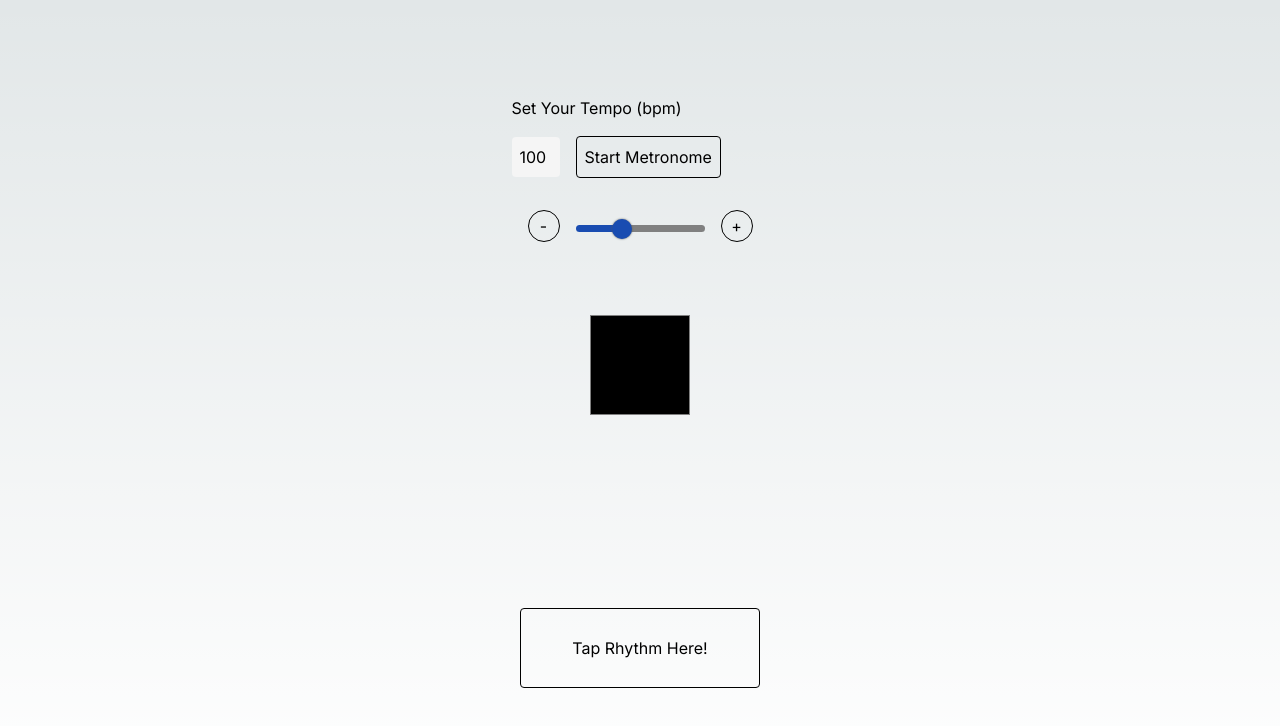
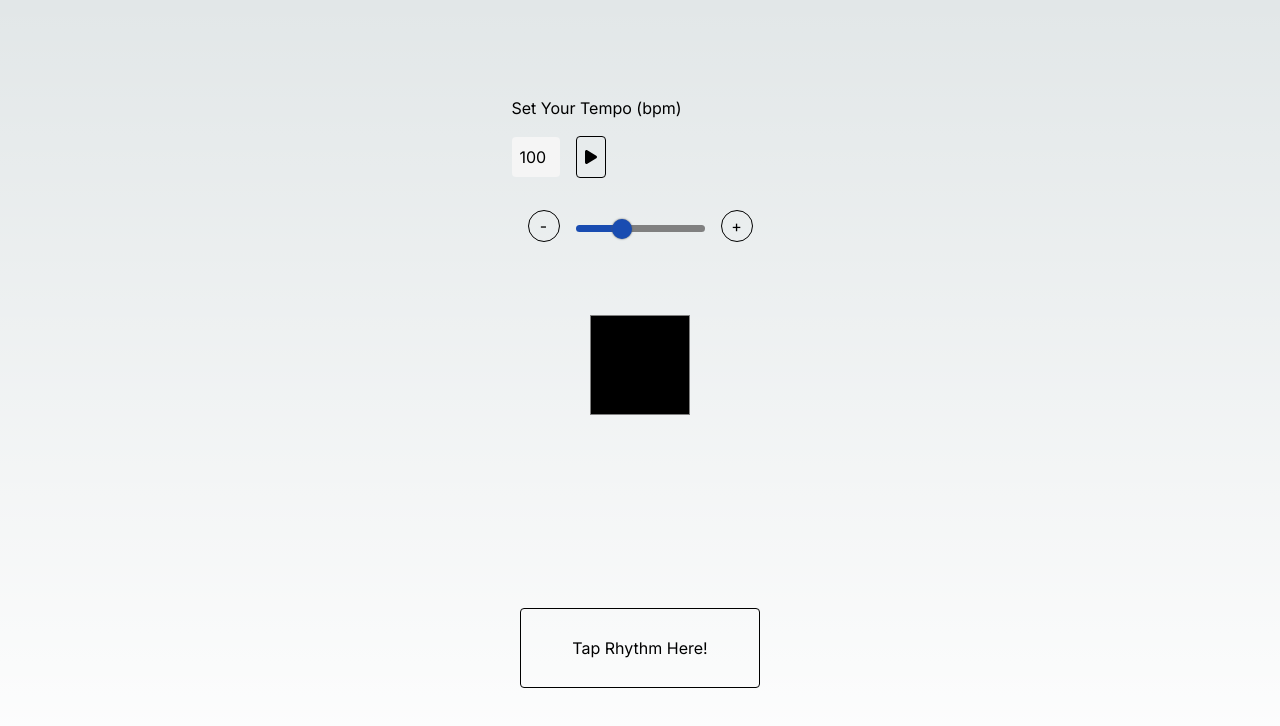
Before and after one commit to anthem123/rhythm-finder, a Next.js app: page /rhythm-finder/ in a window 1280 px wide. Shown: the top 726 px of the page. Built offline with nearby package versions, Linux system fonts and the light colour scheme.

Commit message:
Uses icons for play/pause button

```diff
--- a/package.json
+++ b/package.json
@@ -10,6 +10,9 @@
     "lint": "next lint"
   },
   "dependencies": {
+    "@fortawesome/fontawesome-svg-core": "^6.4.0",
+    "@fortawesome/free-solid-svg-icons": "^6.4.0",
+    "@fortawesome/react-fontawesome": "^0.2.0",
     "@types/node": "20.3.3",
     "@types/react": "18.2.14",
     "@types/react-dom": "18.2.6",
--- a/src/app/page.tsx
+++ b/src/app/page.tsx
@@ -4,22 +4,26 @@
 import Metronome from './metronome';
 import NoteViewer from './note-viewer';
 import TempoSlider from './tempo-slider';
+import { FontAwesomeIcon } from '@fortawesome/react-fontawesome'
+import { faPause, faPlay } from '@fortawesome/free-solid-svg-icons'
 
 export default function Home() {
+  const playIcon = <FontAwesomeIcon icon={faPlay} />;
+  const pauseIcon = <FontAwesomeIcon icon={faPause} />;
   const [tempo, setTempo] = useState('100');
   const [metronomeOn, setMetronomeOn] = useState(false);
-  const [metronomeText, setMetronomeText] = useState('Start Metronome');
+  const [metronomeText, setMetronomeText] = useState(playIcon);
   const [rhythm, setRhythm] = useState<any[]>([]);
   const [newRhythm, setNewRhythm] = useState(true);
 
   const toggleMetronome = () => {
     if (metronomeOn) {
       setMetronomeOn(false);
-      setMetronomeText("Start Metronome");
+      setMetronomeText(playIcon);
       setNewRhythm(true);
     } else {
       setMetronomeOn(true);
-      setMetronomeText("Finish");
+      setMetronomeText(pauseIcon);
     }
   }
 
```
Also changed, not shown: 1 other file (tests, documents, lock files or other folders).
